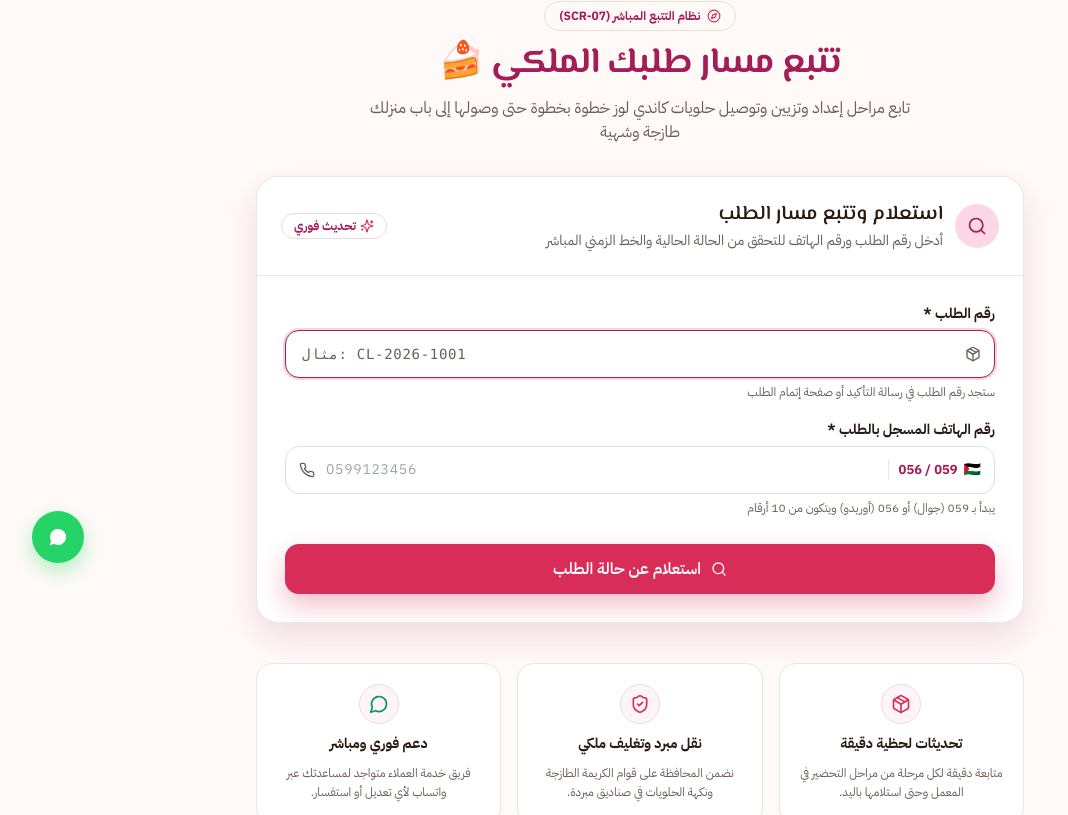
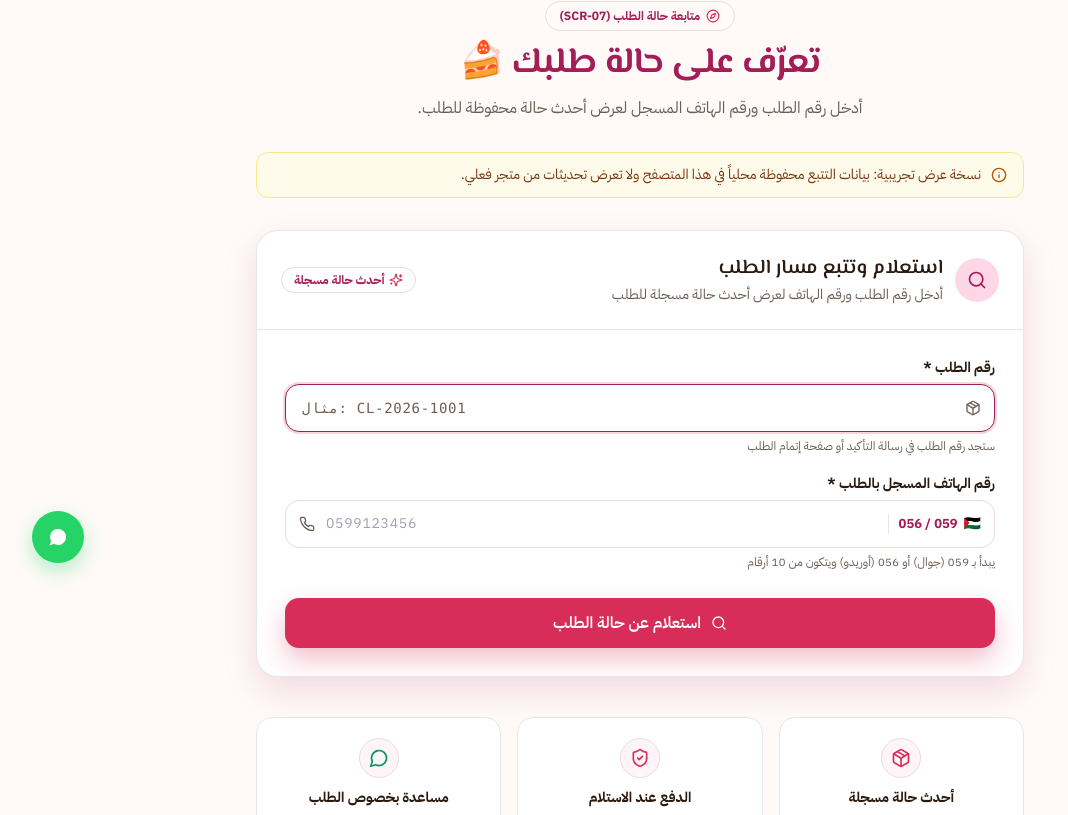
Before and after one commit to MahmoudAlmodalal/SweetMarket, a Next.js app: page /track in a window 1280 px wide. Shown: the part 205-1020 px from the top of the page, without its empty margins (0-1068 px from the left). Built offline with nearby package versions, Linux system fonts and the light colour scheme.

Commit message:
fix: clarify local order tracking behavior

```diff
--- a/src/app/(storefront)/track/page.tsx
+++ b/src/app/(storefront)/track/page.tsx
@@ -12,6 +12,7 @@ import {
   ChevronLeft,
   Store,
   Sparkles,
+  Info,
 } from "lucide-react";
 import type { Order } from "@/types";
 import { TrackOrderForm } from "@/components/storefront/order/track-order-form";
@@ -75,17 +76,21 @@ function TrackOrderContent() {
         <div className="text-center space-y-3 relative">
           <div className="inline-flex items-center gap-1.5 px-3.5 py-1.5 rounded-candy-pill bg-candy-blush/60 border border-candy-line text-xs font-bold text-candy-berry shadow-xs">
             <Compass className="w-3.5 h-3.5 text-candy-strawberry animate-spin-slow" />
-            <span>نظام التتبع المباشر (SCR-07)</span>
+            <span>متابعة حالة الطلب (SCR-07)</span>
           </div>
 
           <h1 className="font-display text-2xl sm:text-4xl font-black text-candy-berry tracking-tight">
-            تتبع مسار طلبك الملكي 🍰
+            تعرّف على حالة طلبك 🍰
           </h1>
 
           <p className="font-sans text-sm sm:text-base text-candy-muted max-w-xl mx-auto leading-relaxed">
-            تابع مراحل إعداد وتزيين وتوصيل حلويات كاندي لوز خطوة بخطوة حتى وصولها إلى
-            باب منزلك طازجة وشهية
+            أدخل رقم الطلب ورقم الهاتف المسجل لعرض أحدث حالة محفوظة للطلب.
           </p>
+        </div>
+
+        <div role="note" className="flex items-start gap-2.5 rounded-xl border border-amber-200 bg-amber-50 px-4 py-3 text-xs sm:text-sm text-amber-900">
+          <Info className="mt-0.5 h-4 w-4 shrink-0 text-amber-700" aria-hidden="true" />
+          <p>نسخة عرض تجريبية: بيانات التتبع محفوظة محلياً في هذا المتصفح ولا تعرض تحديثات من متجر فعلي.</p>
         </div>
 
         {/* Main Content Area: Form or Timeline */}
@@ -104,10 +109,10 @@ function TrackOrderContent() {
                   <Package className="w-5 h-5 text-candy-strawberry" />
                 </div>
                 <h2 className="font-sans font-bold text-sm text-candy-ink">
-                  تحديثات لحظية دقيقة
+                  أحدث حالة مسجلة
                 </h2>
                 <p className="font-sans text-xs text-candy-muted leading-relaxed">
-                  متابعة دقيقة لكل مرحلة من مراحل التحضير في المعمل وحتى استلامها باليد.
+                  تظهر المرحلة التي سجلها المتجر بعد تحديث الطلب.
                 </p>
               </div>
 
@@ -116,10 +121,10 @@ function TrackOrderContent() {
                   <ShieldCheck className="w-5 h-5 text-candy-strawberry" />
                 </div>
                 <h2 className="font-sans font-bold text-sm text-candy-ink">
-                  نقل مبرد وتغليف ملكي
+                  الدفع عند الاستلام
                 </h2>
                 <p className="font-sans text-xs text-candy-muted leading-relaxed">
-                  نضمن المحافظة على قوام الكريمة الطازجة ونكهة الحلويات في صناديق مبردة.
+                  قيمة الطلب تُدفع نقداً عند استلامه.
                 </p>
               </div>
 
@@ -128,10 +133,10 @@ function TrackOrderContent() {
                   <MessageCircle className="w-5 h-5 text-emerald-600" />
                 </div>
                 <h2 className="font-sans font-bold text-sm text-candy-ink">
-                  دعم فوري ومباشر
+                  مساعدة بخصوص الطلب
                 </h2>
                 <p className="font-sans text-xs text-candy-muted leading-relaxed">
-                  فريق خدمة العملاء متواجد لمساعدتك عبر واتساب لأي تعديل أو استفسار.
+                  تواصل مع المتجر إذا احتجت إلى مساعدة إضافية.
                 </p>
               </div>
             </div>
--- a/src/components/storefront/order/track-order-form.tsx
+++ b/src/components/storefront/order/track-order-form.tsx
@@ -32,7 +32,7 @@ export interface TrackOrderFormProps {
 }
 
 const MAX_ATTEMPTS = 5;
-const LOCKOUT_DURATION_MS = 15 * 60 * 1000; // 15-minute lockout, aligned with the API contract
+const LOCKOUT_DURATION_MS = 15 * 60 * 1000; // حماية واجهة فقط؛ يجب تكرار المحدد على الخادم عند تفعيل API
 const ER_005_MESSAGE = "تعذر العثور على الطلب بالبيانات المدخلة، يرجى التأكد من رقم الطلب ورقم الهاتف";
 
 export function TrackOrderForm({
@@ -217,13 +217,13 @@ export function TrackOrderForm({
                 استعلام وتتبع مسار الطلب
               </CardTitle>
               <CardDescription className="text-xs sm:text-sm text-candy-muted font-sans mt-0.5">
-                أدخل رقم الطلب ورقم الهاتف للتحقق من الحالة الحالية والخط الزمني المباشر
+                أدخل رقم الطلب ورقم الهاتف لعرض أحدث حالة مسجلة للطلب
               </CardDescription>
             </div>
           </div>
           <span className="hidden sm:inline-flex items-center gap-1 px-3 py-1 rounded-candy-pill bg-white border border-candy-line text-xs font-bold text-candy-berry shadow-xs">
             <Sparkles className="w-3.5 h-3.5 text-candy-strawberry" />
-            تحديث فوري
+            أحدث حالة مسجلة
           </span>
         </div>
       </CardHeader>
```
